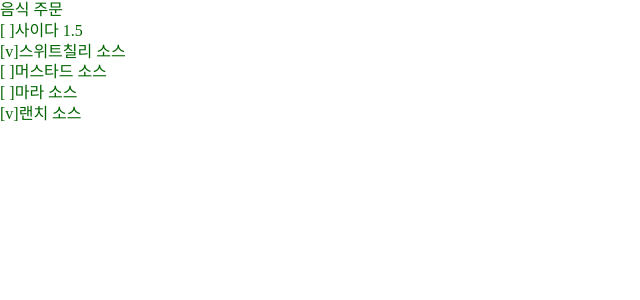
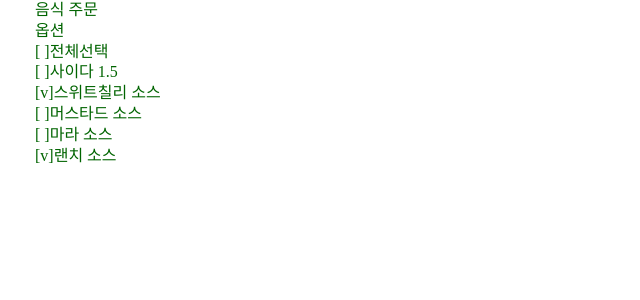
Before and after one commit to SeojoonH/2023-05-react-test, a React (Create React App) app: page / in a window 1280 px wide. Shown: the top 300 px of the page, without its empty margins (0-640 px from the left). Built offline with nearby package versions, Linux system fonts and the light colour scheme; a web font is replaced by a local one.

Commit message:
전체선택 구현

```diff
--- a/src/Order.js
+++ b/src/Order.js
@@ -24,10 +24,33 @@ export default function Order() {
     setOptionChecks(newOptionchecks);
   };
 
+  const btnAllcheck = optionChecks.every((el) => el);
+
+  const toggleAllCheck = () => {
+    if (btnAllcheck) {
+      // 전부 체크를 해제해야 함
+      const newOptionchecks = optionChecks.map((el) => false);
+      setOptionChecks(newOptionchecks);
+    } else {
+      // 전부 체크 해야 함
+      const newOptionchecks = optionChecks.map((el) => true);
+      setOptionChecks(newOptionchecks);
+    }
+  };
+
   return (
     <>
-      <h1>음식 주문</h1>
-      <ul>
+      <h1 style={{ paddingLeft: 35 }}>음식 주문</h1>
+
+      <h2 style={{ paddingLeft: 35 }}>옵션</h2>
+
+      <span
+        style={{ paddingLeft: 35, userSelect: "none", cursor: "pointer" }}
+        onClick={toggleAllCheck}
+      >
+        {btnAllcheck ? "[v]" : "[ ]"}전체선택
+      </span>
+      <ul style={{ paddingLeft: 35 }}>
         {options.map((option, index) => (
           <li
             style={{ userSelect: "none", cursor: "pointer" }}
```
